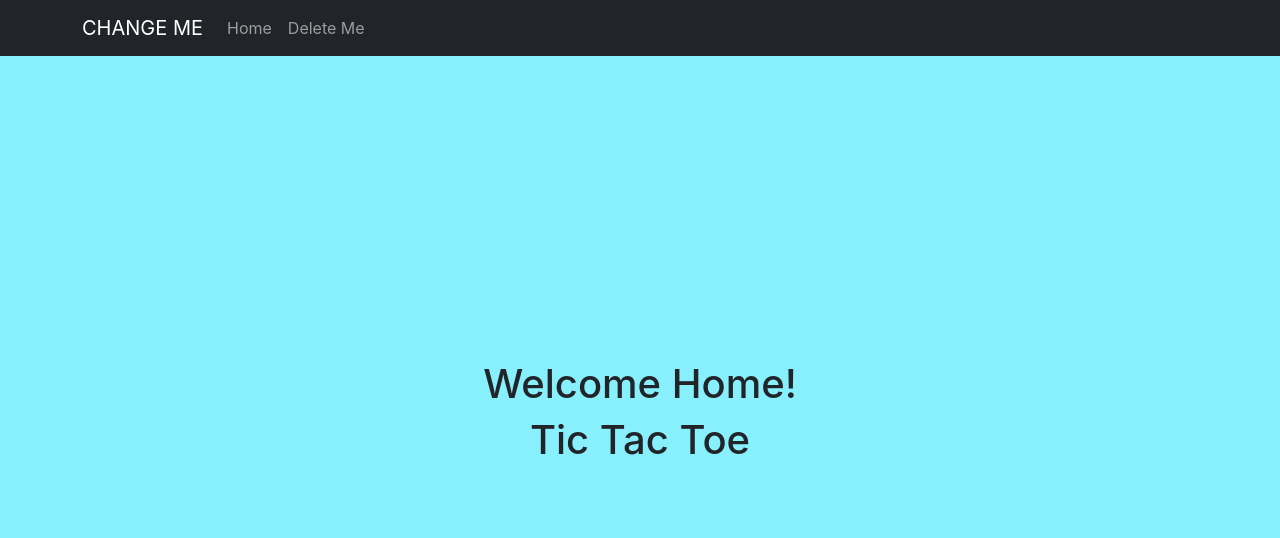
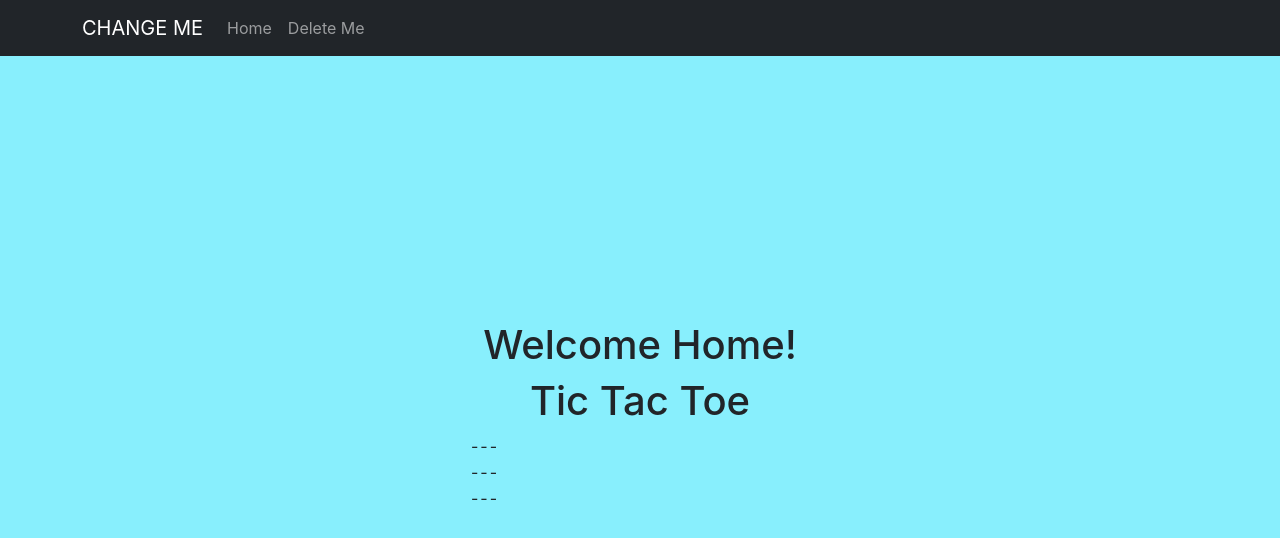
Before and after one commit to scamp925/Mini-React-Projects, a Next.js app: page / in a window 1280 px wide. Shown: the top 538 px of the page. Built offline with nearby package versions, Linux system fonts and the light colour scheme.

Commit message:
Created HTML structure of tic tac toe table. Will add styling next t

```diff
--- a/components/TicTacToe.js
+++ b/components/TicTacToe.js
@@ -1,9 +1,30 @@
 import React from 'react';
 
 export default function TicTacToe() {
+  const Cell = () => <td>-</td>;
+
   return (
     <div>
       <h1>Tic Tac Toe</h1>
+      <table>
+        <tbody>
+          <tr>
+            <Cell />
+            <Cell />
+            <Cell />
+          </tr>
+          <tr>
+            <Cell />
+            <Cell />
+            <Cell />
+          </tr>
+          <tr>
+            <Cell />
+            <Cell />
+            <Cell />
+          </tr>
+        </tbody>
+      </table>
     </div>
   );
 }
```
